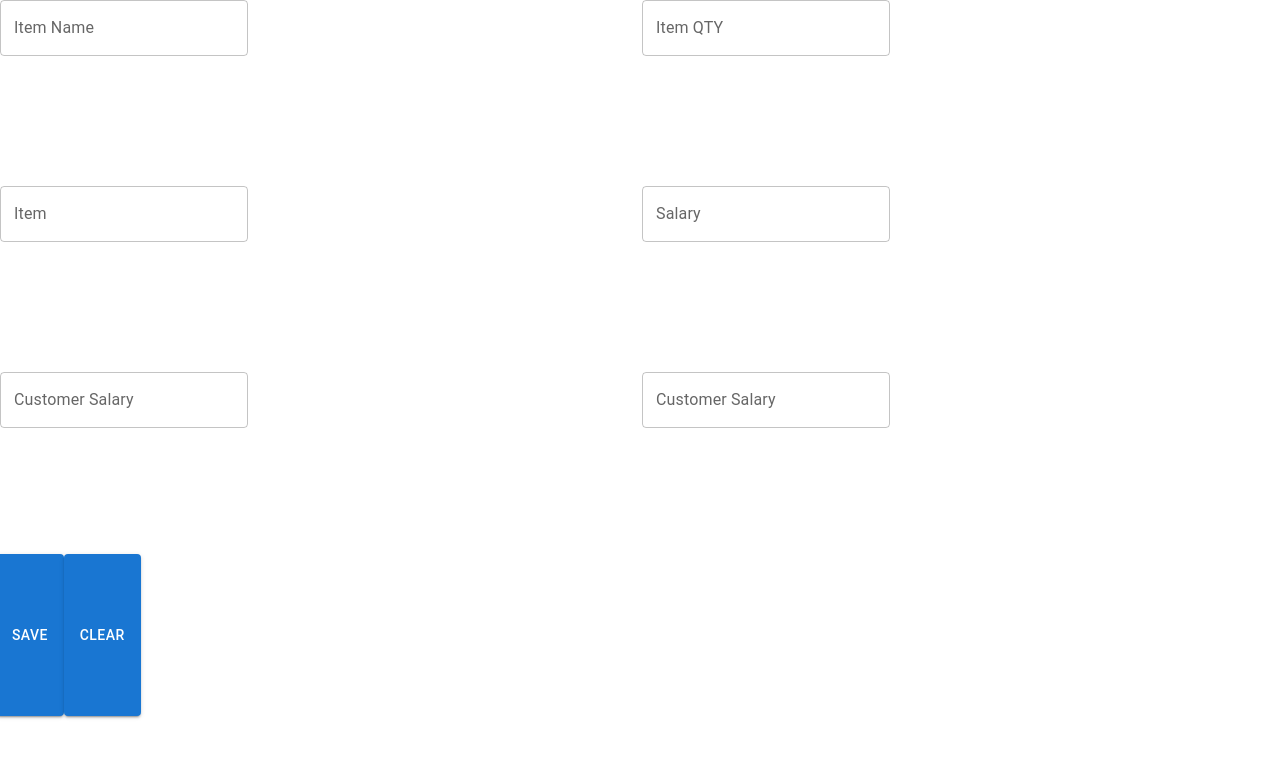
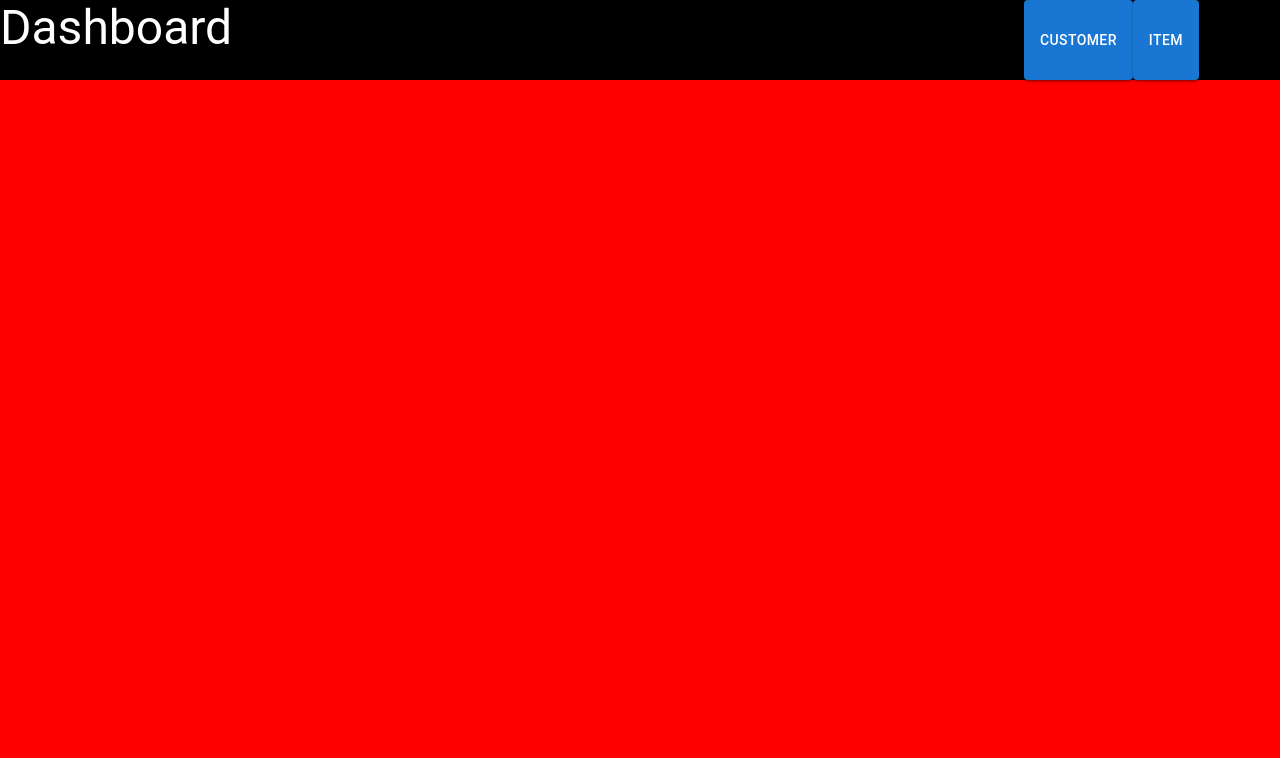
Before and after one commit to piushanCnakandala/Hello-React, a React (Create React App) app: page / in a window 1280 px wide. Shown: the top 758 px of the page. Built offline with nearby package versions, Linux system fonts and the light colour scheme.

Commit message:
navigation part

```diff
--- a/src/app/App.js
+++ b/src/app/App.js
@@ -5,15 +5,16 @@ import Login from "../session/Login";
 import {Route, Routes} from "react-router-dom";
 import Customer from "../pages/customer";
 import Item from "../pages/item";
+import Dashboard from "../pages/dashboard";
 function App() {
    return(
-       /*<Customer/>*/
-       <Item/>
+      /* /!*<Customer/>*!/
+       <Item/>*/
 
-      /* <Routes>
+       <Routes>
            <Route exact path='/' element={<Dashboard/>}/>
            <Route path='login' element={<Login/>}/>
-       </Routes>*/
+       </Routes>
     );
 
 }
--- a/src/index.js
+++ b/src/index.js
@@ -3,11 +3,15 @@ import ReactDOM from 'react-dom/client';
 import './index.css';
 import App from './app/App';
 import reportWebVitals from './reportWebVitals';
+import {BrowserRouter} from "react-router-dom";
 
 const root = ReactDOM.createRoot(document.getElementById('root'));
 root.render(
   <React.StrictMode>
-    <App />
+      <BrowserRouter>
+          <App />
+      </BrowserRouter>
+
   </React.StrictMode>
 );
 
```
Also changed, not shown: src/axios.js (added).
